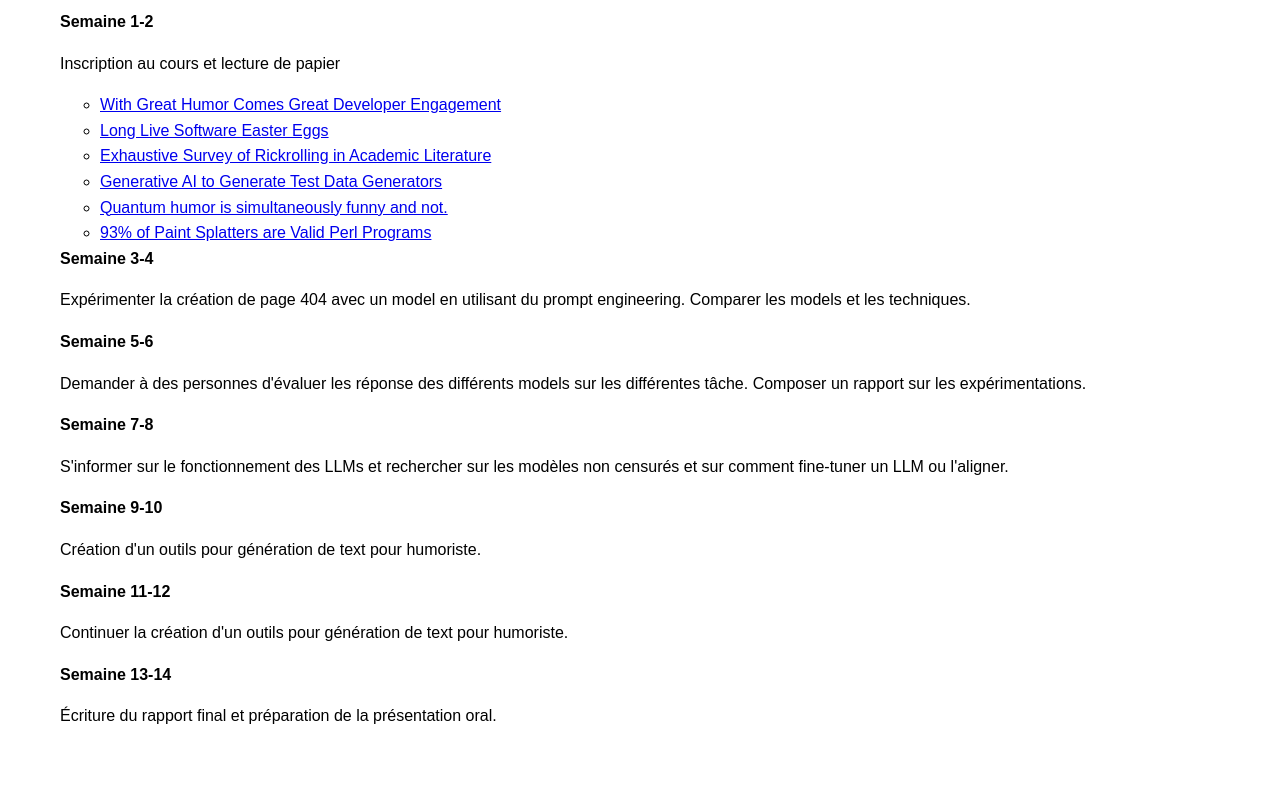
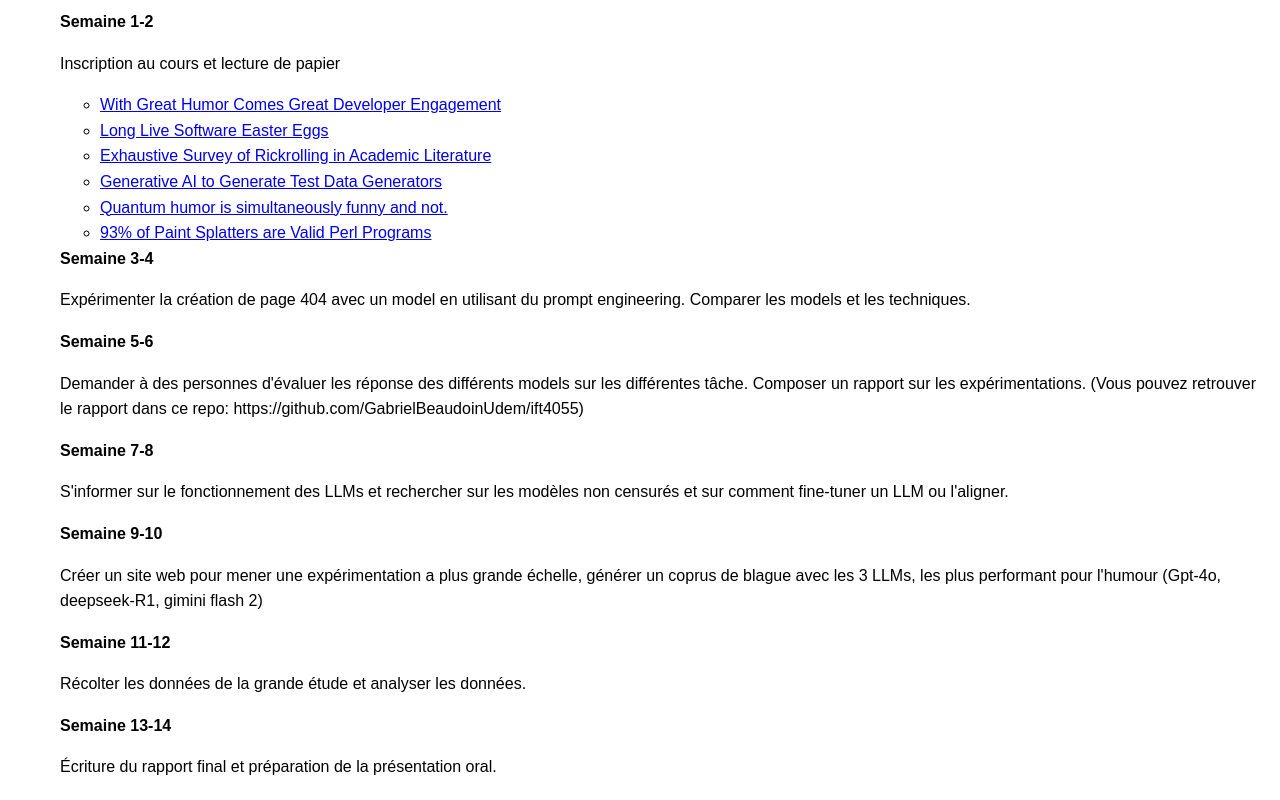
Before and after one commit to GabrielBeaudoinUdem/ift4055, a plain HTML site: page index.html in a window 1280 px wide. Shown: the part 875-1675 px from the top of the page. Before the commit the page ends 1624 px from the top, so only its background shows below. Drawn offline with Linux system fonts and the light colour scheme.

Commit message:
Update index.html

```diff
--- a/index.html
+++ b/index.html
@@ -72,13 +72,13 @@
                 <p>Expérimenter la création de page 404 avec un model en utilisant du prompt engineering. Comparer les models et les techniques.<p>
             <p></p>
             <strong>Semaine 5-6</strong>
-            <p>Demander à des personnes d'évaluer les réponse des différents models sur les différentes tâche. Composer un rapport sur les expérimentations.</p>
+            <p>Demander à des personnes d'évaluer les réponse des différents models sur les différentes tâche. Composer un rapport sur les expérimentations. (Vous pouvez retrouver le rapport dans ce repo: https://github.com/GabrielBeaudoinUdem/ift4055) </p>
             <strong>Semaine 7-8</strong>
             <p>S'informer sur le fonctionnement des LLMs et rechercher sur les modèles non censurés et sur comment fine-tuner un LLM ou l'aligner.</p>
             <strong>Semaine 9-10</strong>
-            <p>Création d'un outils pour génération de text pour humoriste.</p>
+            <p>Créer un site web pour mener une expérimentation a plus grande échelle, générer un coprus de blague avec les 3 LLMs, les plus performant pour l'humour (Gpt-4o, deepseek-R1, gimini flash 2)</p>
             <strong>Semaine 11-12</strong>
-            <p>Continuer la création d'un outils pour génération de text pour humoriste.</p>
+            <p>Récolter les données de la grande étude et analyser les données.</p>
             <strong>Semaine 13-14</strong>
             <p>Écriture du rapport final et préparation de la présentation oral.</p>
         </ol>
```
